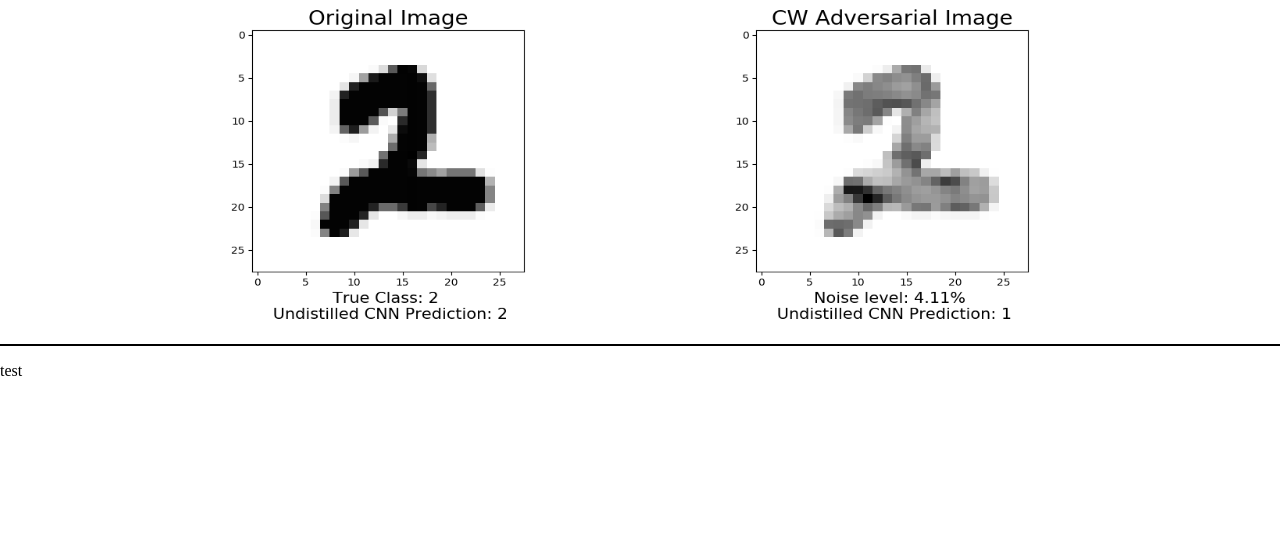
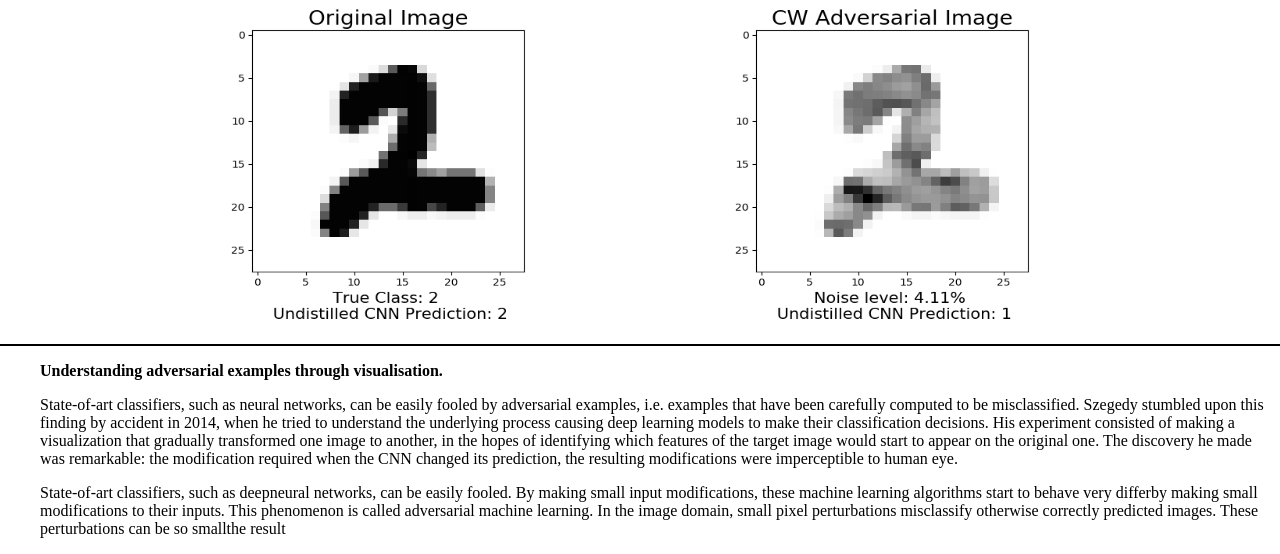
Before and after one commit to kizzen/arben, a Flask app: template templates/enternum.html in a window 1280 px wide. Shown: the part 296-850 px from the top of the page. Before the commit the page ends 672 px from the top, so only its background shows below. Run offline with Flask 2, Linux system fonts and the light colour scheme; the template is opened without the code that fills it, so the values that code supplies are empty.

Commit message:
paragraph

```diff
--- a/templates/enternum.html
+++ b/templates/enternum.html
@@ -76,10 +76,15 @@
 
 <hr size='2' color="#00000">
 
-<p>
-  test
-
+<div>
+<p  style="margin-left: 40px">
+  <b>Understanding adversarial examples through visualisation.</b>
+<p style="margin-left: 40px">
+State-of-art classifiers, such as neural networks, can be easily fooled by adversarial examples, i.e. examples that have been carefully computed to be misclassified. Szegedy stumbled upon this finding by accident in 2014, when he tried to understand the underlying process causing deep learning models to make their classification decisions. His experiment consisted of making a visualization that gradually transformed one image to another, in the hopes of identifying which features of the target image would start to appear on the original one. The discovery he made was remarkable: the modification required when the CNN changed its prediction, the resulting modifications were imperceptible to human eye.
+<p style="margin-left: 40px">
+State-of-art classifiers, such as deepneural networks, can be easily fooled. By making small input modifications, these machine learning algorithms start to behave very differby making small modifications to their inputs. This phenomenon is called adversarial machine learning. In the image domain, small pixel perturbations misclassify otherwise correctly predicted images. These perturbations can be so smallthe result
 </p>
+</div>
 
 </center>
 </body>
```
